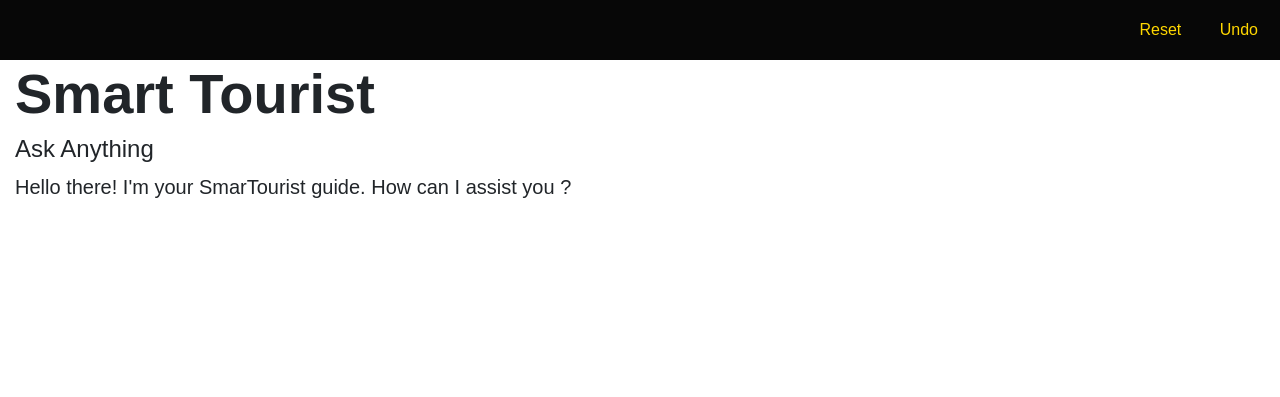
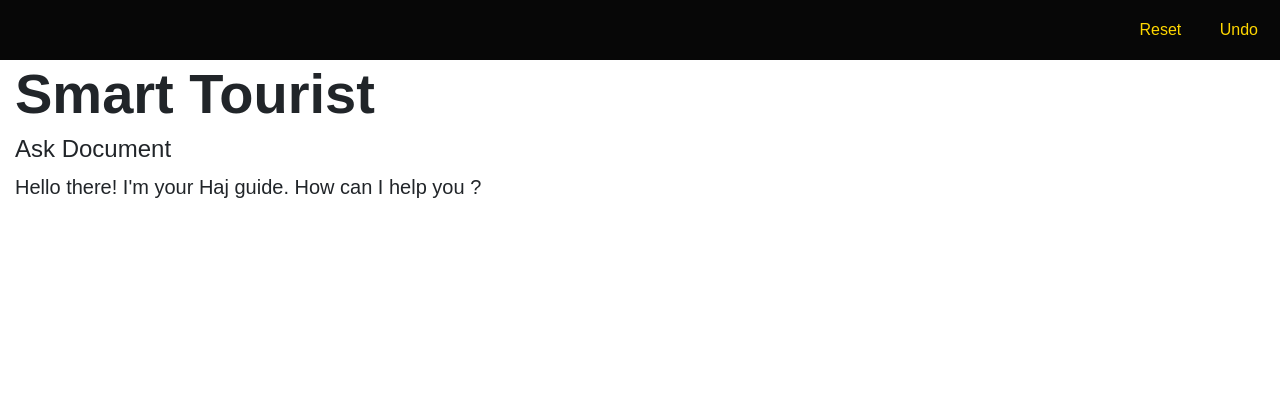
Before and after one commit to Aliyansayz/smart_tourist, a Flask app: page /doc-chat in a window 1280 px wide. Shown: the part 60-457 px from the top of the page. Run offline with Flask 3, Linux system fonts and the light colour scheme; some libraries are stand-ins or nearby versions.

Commit message:
Update smart_tourist_llm.html

```diff
--- a/templates/smart_tourist_llm.html
+++ b/templates/smart_tourist_llm.html
@@ -240,12 +240,12 @@
                 <!-- Heading -->
                 <div class="col-12">
                     <h1 class="display-4">Smart Tourist</h1>
-                    <h4 class="display-5">Ask Anything</h4>
+                    <h4 class="display-5">{{title}}</h4>
                 </div>
 
                 <!-- Description -->
                 <div class="col-12">
-                    <p class="lead">Hello there! I'm your SmarTourist guide. How can I assist you ?</p>
+                    <p class="lead">{{description}}</p>
                 </div>
                 </div>
             </div>
```
